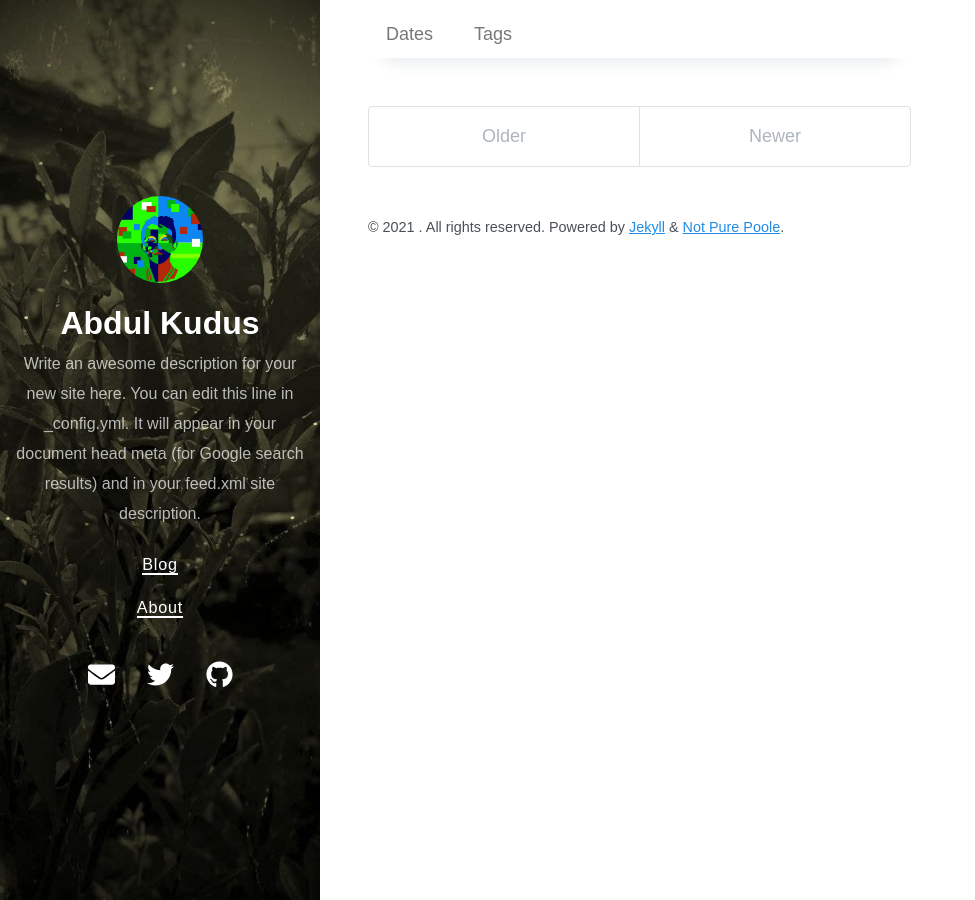
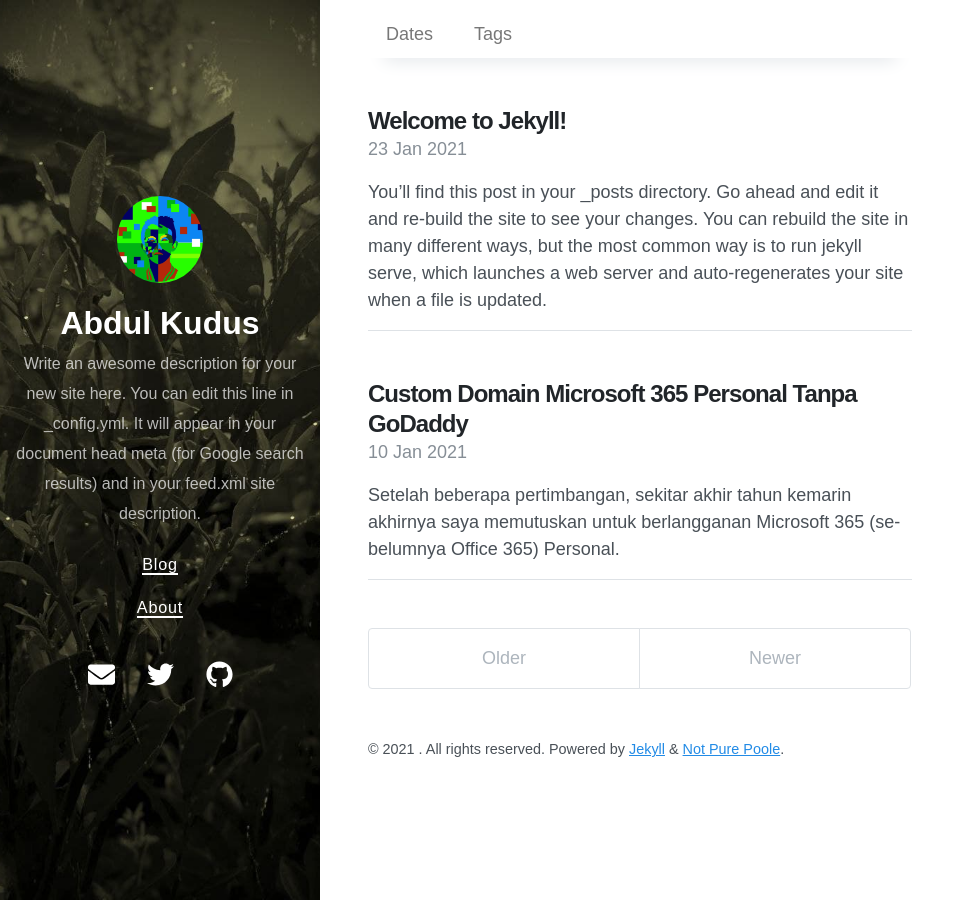
Before and after one commit to abdulku/abdulku.github.io, a Jekyll site: the page built from index.html, in a window 1280 px wide. Shown: the whole page, without its empty margins (0-975 px from the left). Built offline with Jekyll 4.4.1, drawn with Linux system fonts in a browser that asks for light colours; nearby versions of some CDN libraries; the list of posts is cut into pages by our own code.

Commit message:
Update _config.yml

```diff
--- a/_config.yml
+++ b/_config.yml
@@ -30,6 +30,8 @@ twitter_username: abdulku_
 github_username:  abdulku
 cover_image: /bg.jpeg
 avatar: /avatar.jpeg
+paginate: 5
+permalink: pretty
 
 # Build settings
 #theme: minima
```
